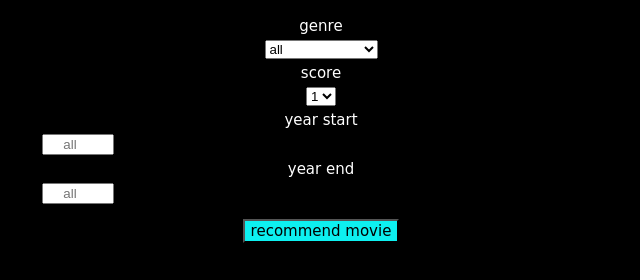
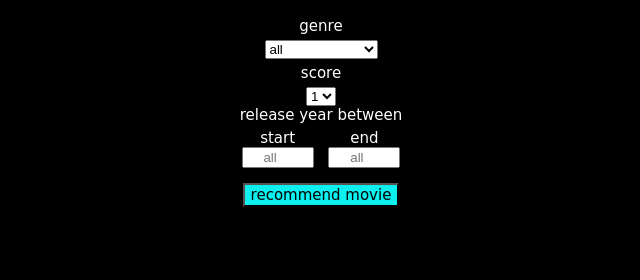
Before and after one commit to larasitruk/moviemoodie, a website built with Vite: page index.html in a window 1280 px wide. Shown: the part 66-346 px from the top of the page, without its empty margins (319-959 px from the left). Built offline with nearby package versions, Linux system fonts and the light colour scheme; a web font is replaced by a local one.

Commit message:
centralize form input

```diff
--- a/index.html
+++ b/index.html
@@ -55,25 +55,26 @@
             </select>
           </div>
           <div>
-            <label for="year" class="form-elem">year start</label>
+            release year between
+          </div>
+          <div class="form-elem to-center">
+            <label for="year">start</label>
             <input
               type="number"
               name="yearstart"
               min="1910"
               max="2021"
               placeholder="all"
-              class="form-elem"
             />
           </div>
-          <div class="form-elem">
-            <label for="year" class="form-elem">year end</label>
+          <div class="form-elem to-center">
+            <label for="year">end</label>
             <input
               type="number"
               name="yearend"
               min="1910"
               max="2021"
               placeholder="all"
-
             />
           </div>
         </form>
--- a/style.css
+++ b/style.css
@@ -34,6 +34,12 @@ h1 {
   font-family: "Bowlby One SC", cursive;
 }
 
+.to-center {
+  display: inline-block;
+  margin-left: auto;
+  margin-right: auto;
+}
+
 .image {
   padding: 10px;
 }
```
